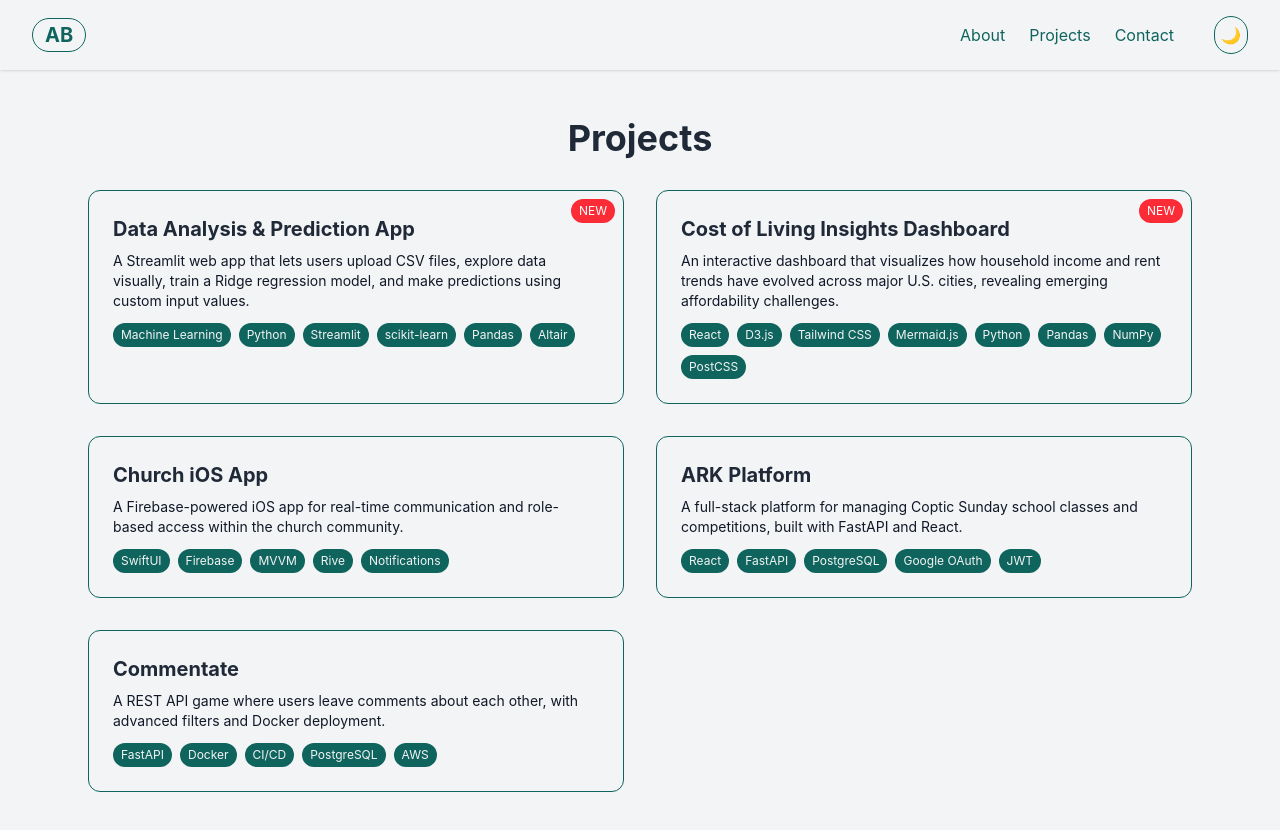
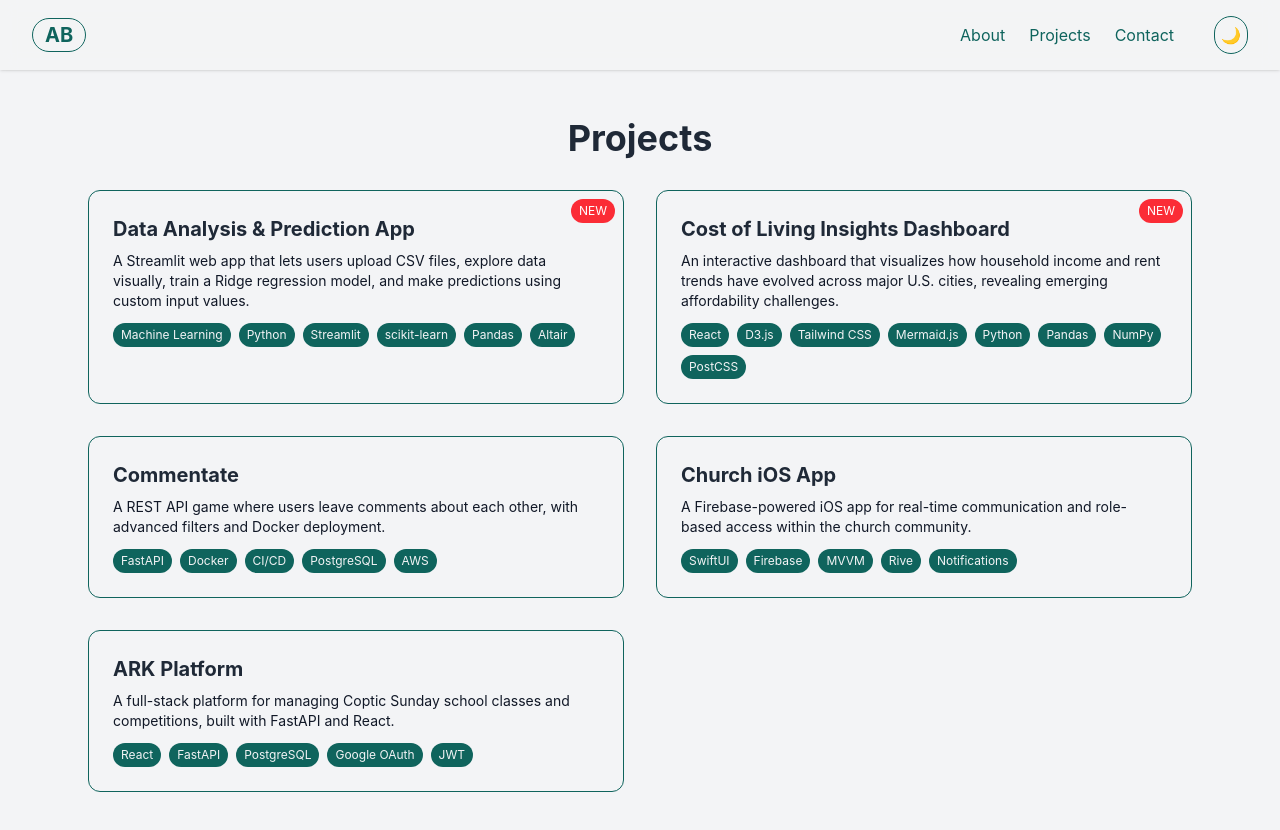
Before and after one commit to andrewbeshay25/My-Portfolio, a Next.js app: page /projects in a window 1280 px wide. Shown: the top 830 px of the page. Built offline with nearby package versions, Linux system fonts and the light colour scheme.

Commit message:
Added final touches

```diff
--- a/src/components/HeroSection.tsx
+++ b/src/components/HeroSection.tsx
@@ -33,7 +33,7 @@ export default function HeroSection() {
       </p>
 
       <p className="mt-6 max-w-xl text-base sm:text-lg">
-        I build empowering digital tools for churches, classrooms, and communities. From mobile apps to full-stack platforms, my mission is to serve through code.
+        I build empowering digital tools for classrooms and communities. From mobile apps to full-stack platforms, my mission is to serve through code.
       </p>
 
       <div className="mt-8 flex flex-col sm:flex-row gap-4">
--- a/src/data/projects.ts
+++ b/src/data/projects.ts
@@ -42,11 +42,28 @@ export interface Project {
         github: "https://github.com/andrewbeshay25/cost-of-living-trends"
       },
       {
+        id: "commentate",
+        title: "Commentate",
+        description:
+          "A REST API game where users leave comments about each other, with advanced filters and Docker deployment.",
+        tech: ["FastAPI", "Docker", "CI/CD", "PostgreSQL", "AWS"],
+        screenshots: [
+          "/assets/Commentate1.png",
+          "/assets/Commentate2.png"
+        ],
+        link: "https://web.njit.edu/~aab49/Commentate/",
+        github: "https://github.com/andrewbeshay25/commentate",
+      },
+      {
       id: "ios-church-app",
       title: "Church iOS App",
       description:
         "A Firebase-powered iOS app for real-time communication and role-based access within the church community.",
       tech: ["SwiftUI", "Firebase", "MVVM", "Rive", "Notifications"],
+      screenshots: [
+        "/assets/church-app1.png",
+        "/assets/church-app2.png"
+      ],
       github: "https://github.com/andrewbeshay25/TheApp",
     },
     {
@@ -55,21 +72,7 @@ export interface Project {
       description:
         "A full-stack platform for managing Coptic Sunday school classes and competitions, built with FastAPI and React.",
       tech: ["React", "FastAPI", "PostgreSQL", "Google OAuth", "JWT"],
-      link: "#",
       github: "https://github.com/andrewbeshay25/ark",
-    },
-    {
-      id: "commentate",
-      title: "Commentate",
-      description:
-        "A REST API game where users leave comments about each other, with advanced filters and Docker deployment.",
-      tech: ["FastAPI", "Docker", "CI/CD", "PostgreSQL", "AWS"],
-      screenshots: [
-        "/assets/Commentate1.png",
-        "/assets/Commentate2.png"
-      ],
-      link: "https://web.njit.edu/~aab49/Commentate/",
-      github: "https://github.com/andrewbeshay25/commentate",
     },
 
   ];
```
Also changed, not shown: public/assets/church-app1.png (added), public/assets/church-app2.png (added).
